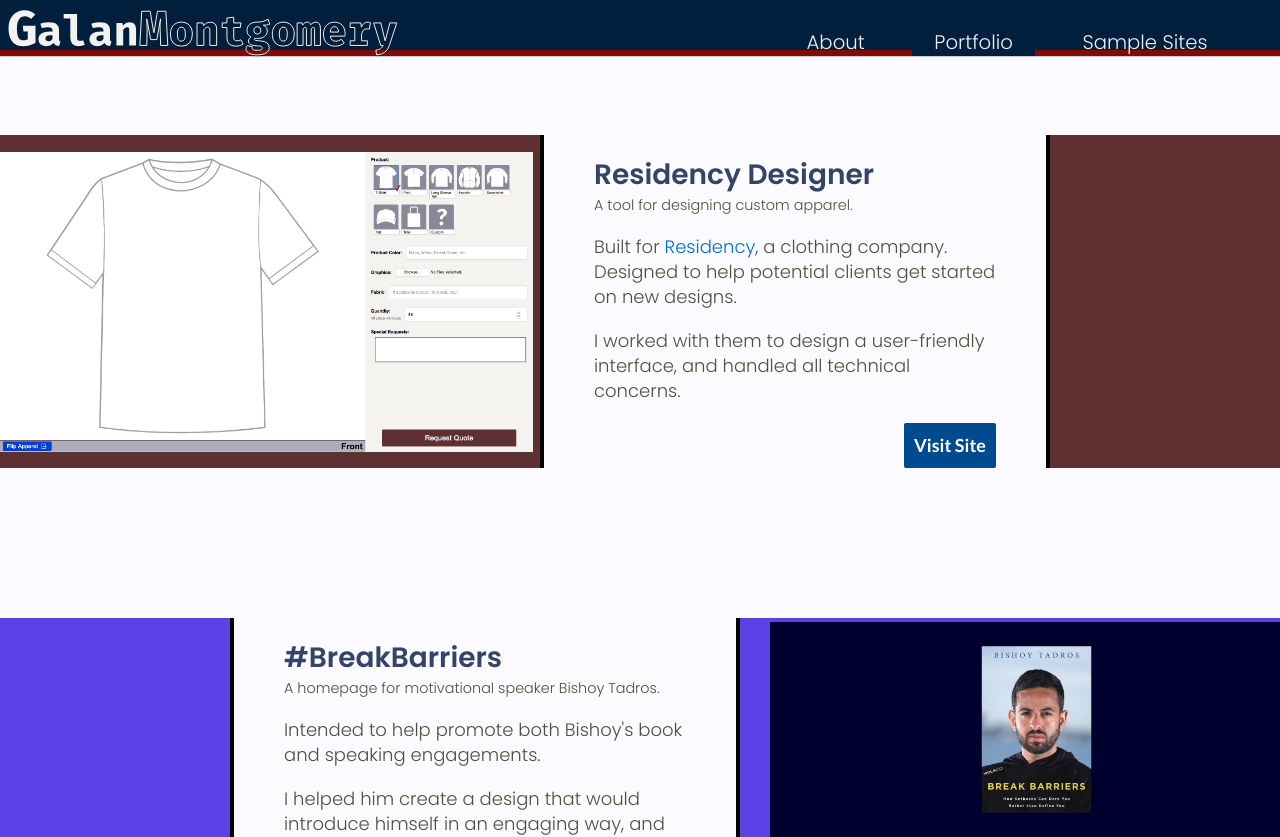
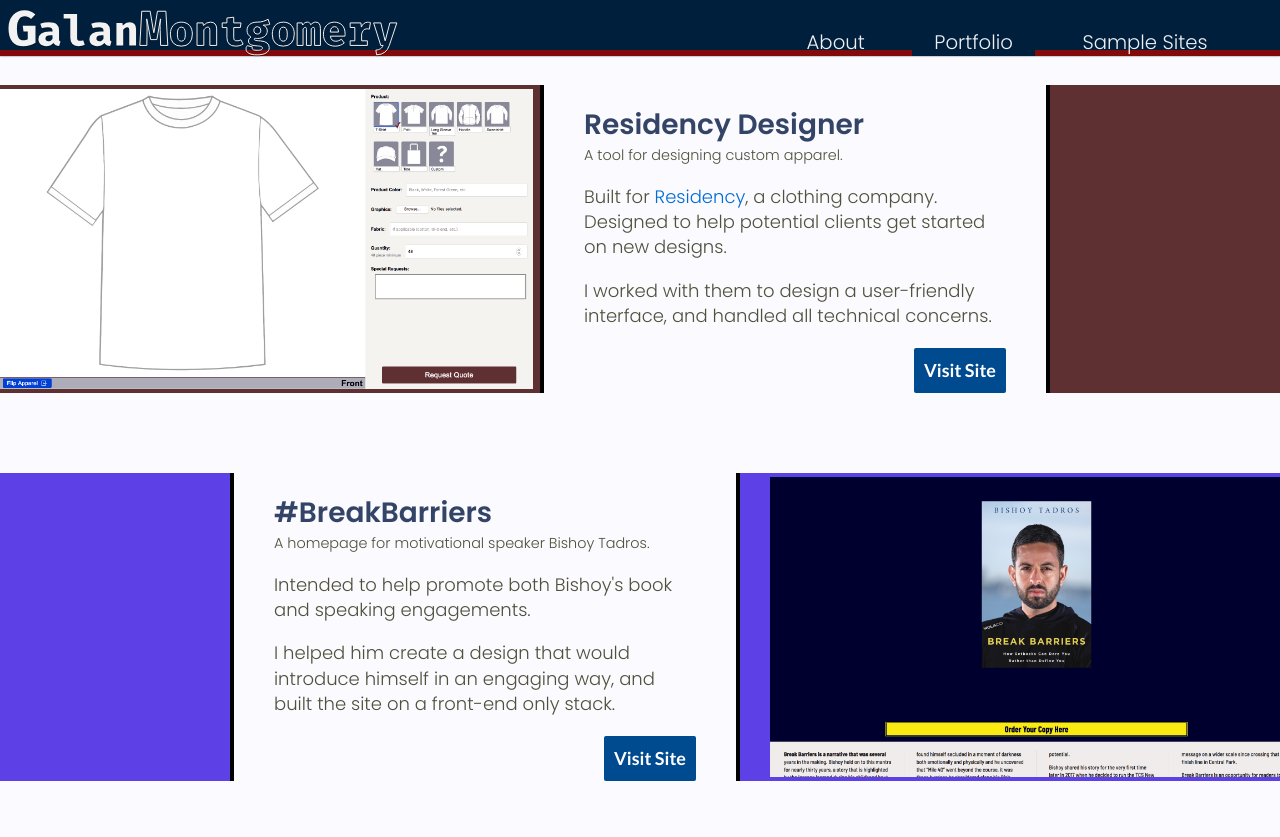
Before and after one commit to GalanCM/Portfolio, a Vue app: page /portfolio in a window 1280 px wide. Shown: the top 837 px of the page. Built offline with nearby package versions, Linux system fonts and the light colour scheme.

Commit message:
Tweaks to project page appearance.

```diff
--- a/src/base.less
+++ b/src/base.less
@@ -101,6 +101,7 @@ a {
   button,
   a.button {
     margin: 0 10px;
+    white-space: nowrap;
 
     &:first-child {
       margin-left: auto;
--- a/src/components/project_item.vue
+++ b/src/components/project_item.vue
@@ -5,23 +5,19 @@
       <div class="title">{{ info.title }}</div>
       <div class="tagline" v-html="info.tagline"></div>
       <div class="buttons">
-        <a class="button" :href="info.repoUrl" v-if="info.repoUrl !== null"
-          >View Code</a
-        >
+        <a class="button" :href="info.repoUrl" v-if="info.repoUrl !== null">View Code</a>
         <router-link
           class="button"
           :to="info.caseStudyUrl"
           v-if="info.caseStudyUrl !== null"
-          >Case Study</router-link
-        >
+        >Case Study</router-link>
         <a
           class="button primary"
           :href="info.siteUrl"
           v-if="info.siteUrl !== null"
           target="_blank"
           rel="noopener noreferrer"
-          >Visit Site</a
-        >
+        >Visit Site</a>
       </div>
     </main>
   </section>
@@ -62,7 +58,7 @@
     grid-row: 1;
     height: auto;
     background-color: #fafaff;
-    padding: 10px 50px 15px;
+    padding: 10px 40px 15px;
     border-left: 4px solid black;
     border-right: 4px solid black;
     min-height: 120px;
--- a/src/components/projects.vue
+++ b/src/components/projects.vue
@@ -2,7 +2,7 @@
   <section>
     <!-- <h1>Portfolio</h1> -->
     <svg height="3" width="100%">
-      <line x1="0" y1="1px" x2="100%" y2="1px" stroke-width="2px" stroke="rgb(12, 27, 42)"></line>
+      <line x1="0" y1="1px" x2="100%" y2="1px" stroke-width="2px" stroke="rgb(12, 27, 42)" />
     </svg>
 
     <div class="content">
@@ -14,7 +14,7 @@
     </div>
 
     <transition name="page-fade">
-      <router-view class="router-wrapper"/>
+      <router-view class="router-wrapper" />
     </transition>
   </section>
 </template>
@@ -160,13 +160,13 @@ svg {
 }
 
 .portfolio-item {
-  margin: 0 0 150px;
+  margin: 0 0 80px;
 
   &:first-child {
-    margin-top: 75px;
+    margin-top: 25px;
 
-    @media (max-width: 839px) {
-      margin-top: 25px;
+    @media (max-width: 859px) {
+      margin-top: 50px;
     }
   }
   &:last-child {
```
